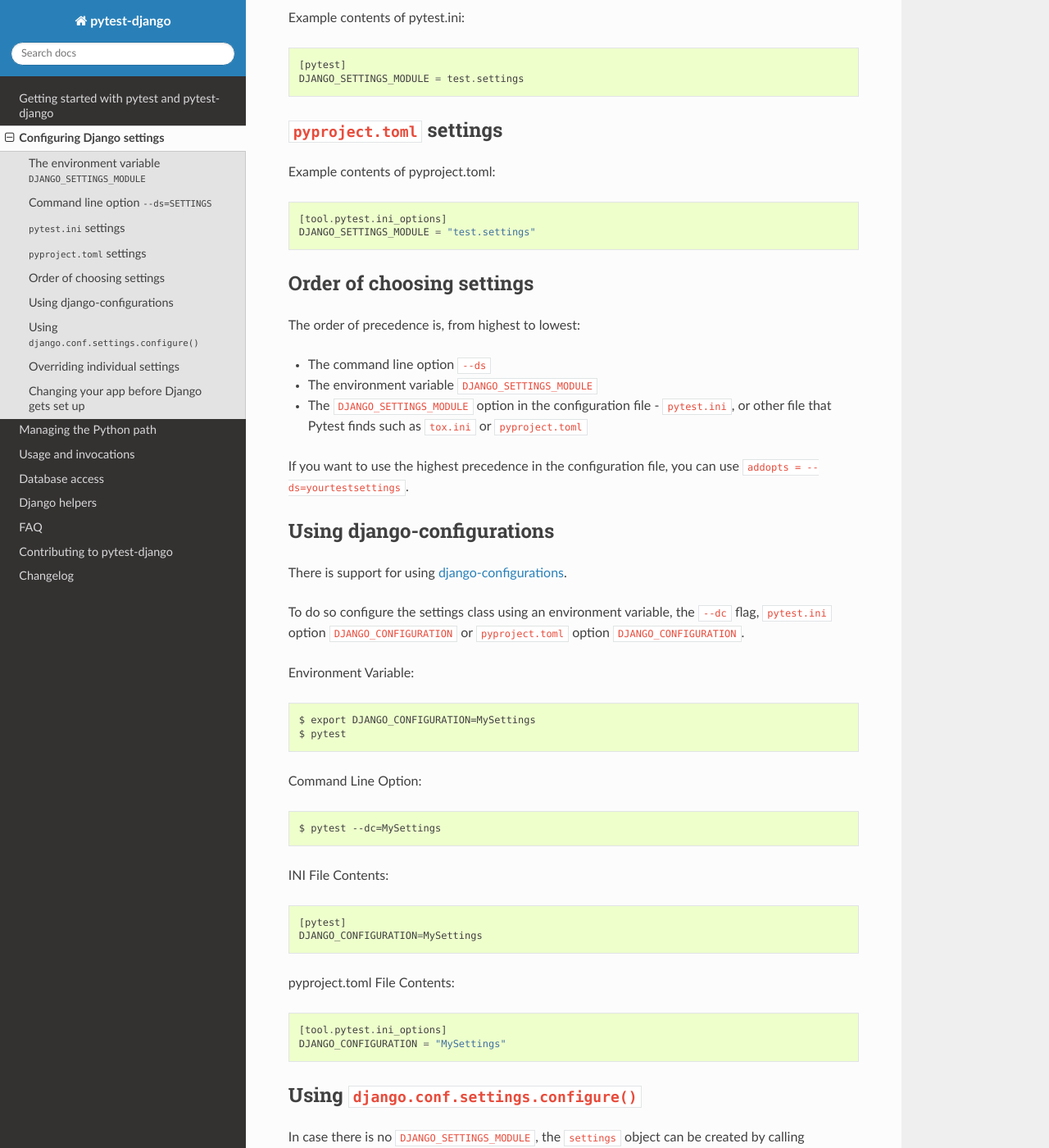
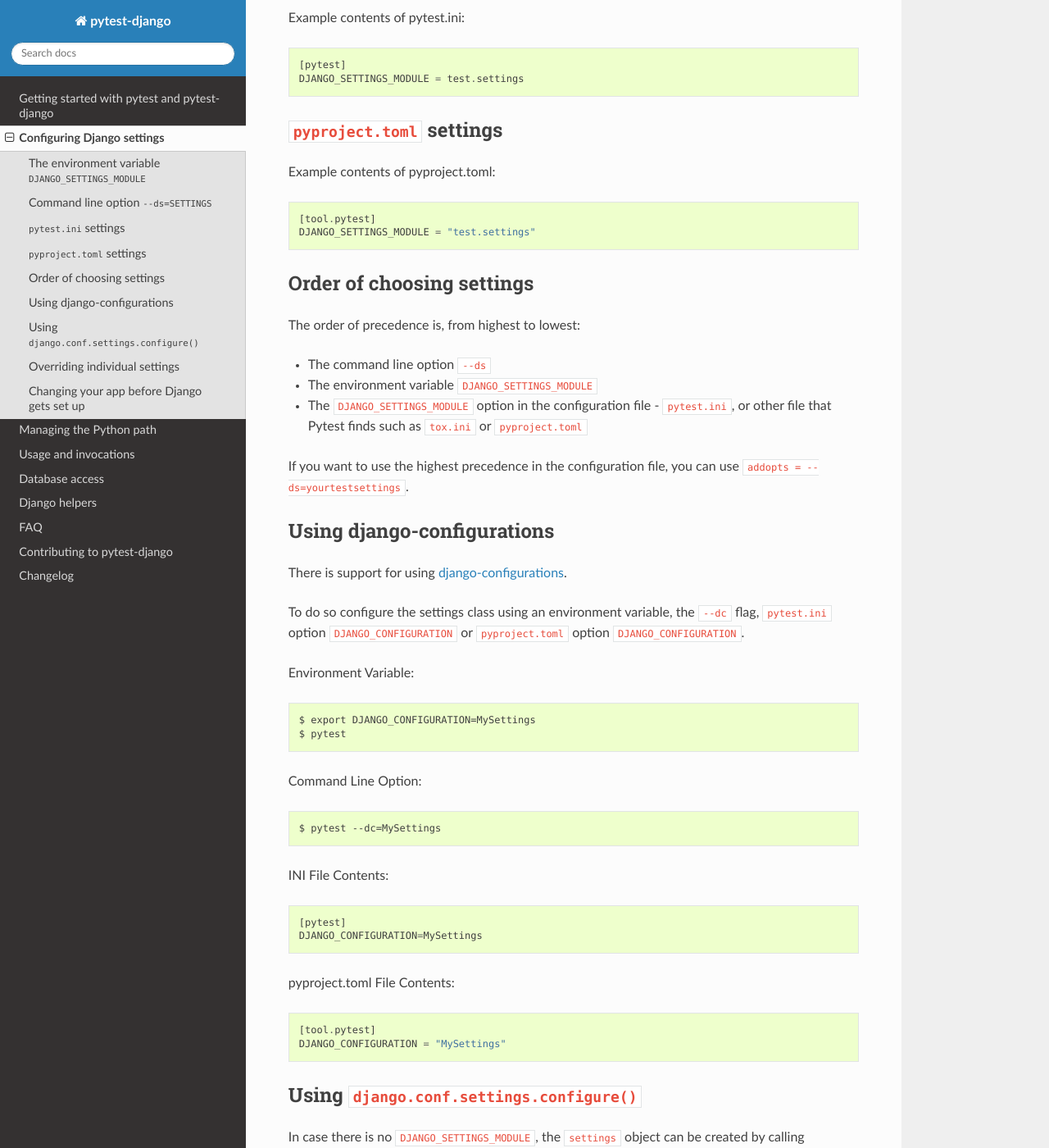
Before and after one commit to pytest-dev/pytest-django, a Sphinx documentation site: the page built from docs/configuring_django.rst, in a window 1280 px wide and 1400 px high, scrolled down 800 px. Shown: the whole window at 82% size. Built offline with Sphinx 7.4.7 and the Read the Docs theme 3.1.0, drawn with Linux system fonts in a browser that asks for light colours; cross-references to code outside the pages are shown as plain code.

Commit message:
docs: prefer newer pytest config TOML format

```diff
--- a/docs/configuring_django.rst
+++ b/docs/configuring_django.rst
@@ -43,7 +43,7 @@
 
 Example contents of pyproject.toml::
 
-    [tool.pytest.ini_options]
+    [tool.pytest]
     DJANGO_SETTINGS_MODULE = "test.settings"
 
 Order of choosing settings
@@ -83,7 +83,7 @@
 
 pyproject.toml File Contents::
 
-    [tool.pytest.ini_options]
+    [tool.pytest]
     DJANGO_CONFIGURATION = "MySettings"
 
 Using ``django.conf.settings.configure()``
```
